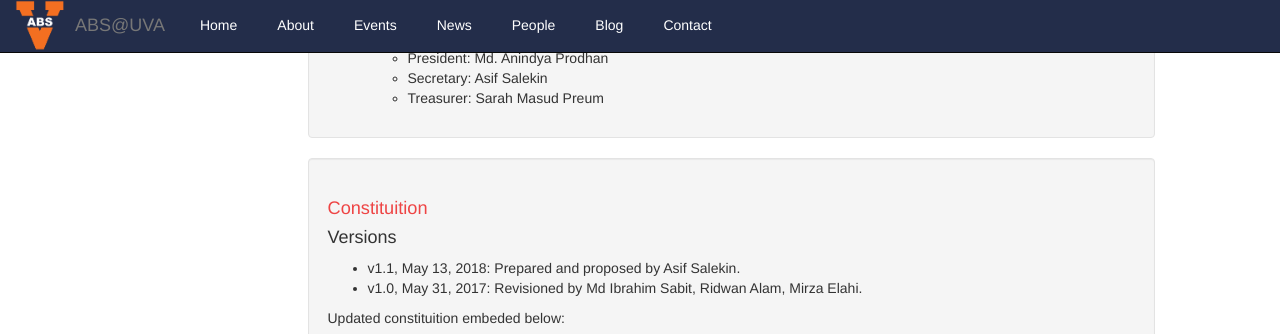
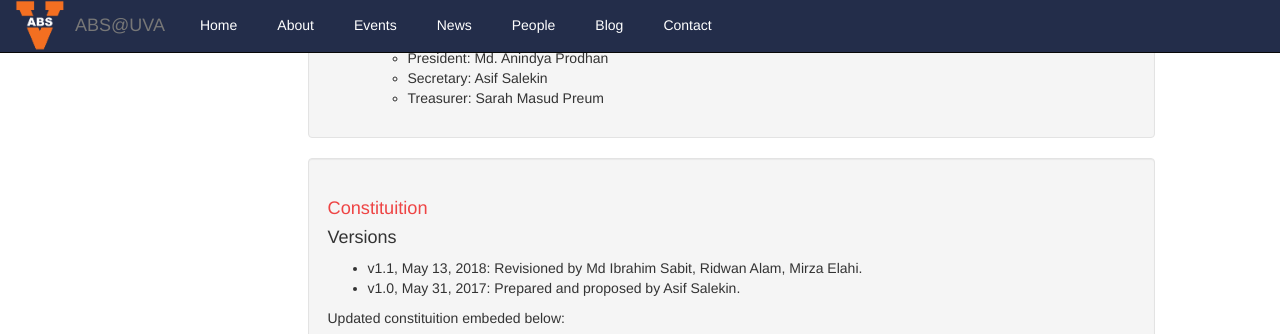
Before and after one commit to absatuva/absatuva.github.io, a Jekyll site: the page built from about.html, in a window 1280 px wide and 900 px high, scrolled down 1081 px, cut to the strip 0-334 px from the top of the window. Built offline with Jekyll 4.4.1, drawn with Linux system fonts in a browser that asks for light colours.

Commit message:
Add: favicon, Fix: about

```diff
--- a/_includes/header.html
+++ b/_includes/header.html
@@ -10,6 +10,8 @@
     <link href="{{ site.baseurl }}/css/bootstrap.min.css" rel="stylesheet" type="text/css">
     <link href="{{ site.baseurl }}/css/theme.css" rel="stylesheet" type="text/css">
     <link href="{{ site.baseurl }}/css/syntax.css" rel="stylesheet" type="text/css">
+    <!-- icon -->
+    <link rel="shortcut icon" type="image/png" href="{{ site.baseurl }}/images/favicon.png"/>
 {% include isso-comments.html %}
 </head>
 
@@ -17,6 +19,7 @@
 
 <div class="container-fluid">
     <div class="row-fluid">
+
         <div class="navbar navbar-inverse navbar-fixed-top" role="navigation">
             <div class="spacer"></div>
             <div class="spacer"></div>
--- a/about.html
+++ b/about.html
@@ -57,8 +57,8 @@ layout: default
     <h1>Constituition</h1>
     <h4>Versions</h4>
     <ul>
-        <li>v1.1, May 13, 2018: Prepared and proposed by Asif Salekin.</li>
-        <li>v1.0, May 31, 2017: Revisioned by Md Ibrahim Sabit, Ridwan Alam, Mirza Elahi.</li>
+        <li>v1.1, May 13, 2018: Revisioned by Md Ibrahim Sabit, Ridwan Alam, Mirza Elahi.</li>
+        <li>v1.0, May 31, 2017: Prepared and proposed by Asif Salekin.</li>
     </ul>
 
     <p>Updated constituition embeded below:</p>
```
Also changed, not shown: images/favicon.png (added), images/favicon.svg (added).
